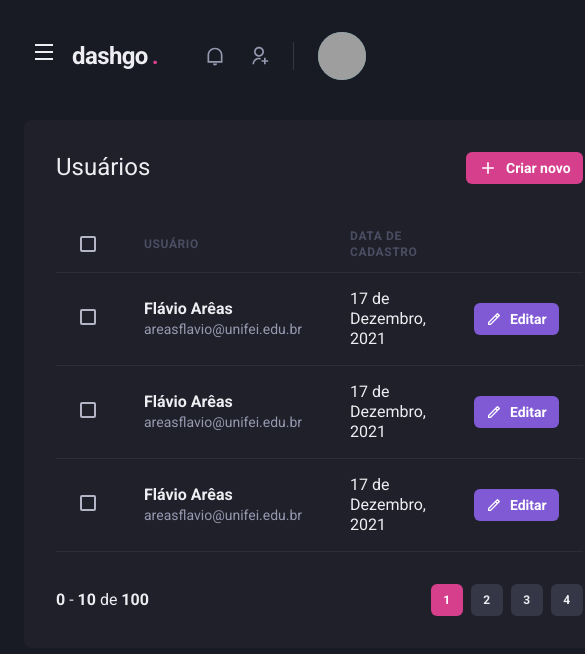
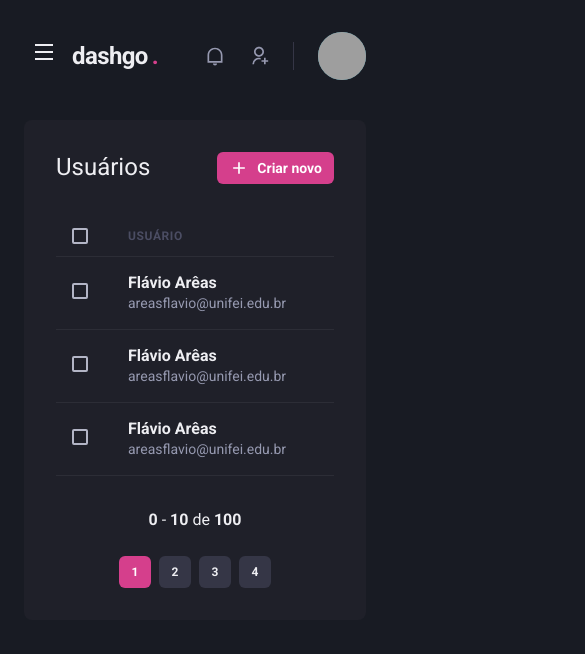
Before and after one commit to areasflavio/dashgo, a Next.js app: page /users in a window 390 px wide. Shown: the top 654 px of the page, 585 px wide, since content can reach past the window. Built offline with nearby package versions, Linux system fonts and the light colour scheme; grey boxes are pictures that could not be loaded.

Commit message:
style: change pages to responsive

```diff
--- a/src/components/Pagination/index.tsx
+++ b/src/components/Pagination/index.tsx
@@ -5,7 +5,7 @@
   return (
     <Stack
       spacing="6"
-      direction="row"
+      direction={['column', 'row']}
       mt="8"
       justify="space-between"
       align="center"
--- a/src/pages/dashboard.tsx
+++ b/src/pages/dashboard.tsx
@@ -63,14 +63,14 @@
           minChildWidth="320px"
           alignSelf="flex-start"
         >
-          <Box p="8" bg="gray.800" borderRadius={8} pb="4">
+          <Box p={['6', '8']} bg="gray.800" borderRadius={8} pb="4">
             <Text fontSize="lg" mb="4">
               Inscritos da semana
             </Text>
             <Chart type="area" height={160} options={options} series={series} />
           </Box>
           <Box
-            p="8"
+            p={['6', '8']}
             bg="gray.800"
             borderRadius={8}
             // pb='4'
--- a/src/pages/users/create.tsx
+++ b/src/pages/users/create.tsx
@@ -21,7 +21,7 @@
       <Flex w="100%" my="6" maxW={1480} mx="auto" px="6">
         <Sidebar />
 
-        <Box flex="1" borderRadius={8} bg="gray.800" p="8">
+        <Box flex="1" borderRadius={8} bg="gray.800" p={['6', '8']}>
           <Heading size="lg" fontWeight="normal">
             Criar usuário
           </Heading>
@@ -29,7 +29,7 @@
           <Divider my="6" borderColor="gray.700" />
 
           <VStack spacing="8">
-            <SimpleGrid minChildWidth="240px" spacing="8" w="100%">
+            <SimpleGrid minChildWidth="240px" spacing={['6', '8']} w="100%">
               <Input name="name" label="Nome completo" />
               <Input name="email" label="e-mail" type="email" />
             </SimpleGrid>
--- a/src/pages/users/index.tsx
+++ b/src/pages/users/index.tsx
@@ -12,6 +12,7 @@
   Th,
   Thead,
   Tr,
+  useBreakpointValue,
 } from '@chakra-ui/react';
 import { RiAddLine, RiPencilLine } from 'react-icons/ri';
 
@@ -20,6 +21,11 @@
 import { Sidebar } from '../../components/Sidebar';
 
 export default function UserList(): JSX.Element {
+  const isWideVersion = useBreakpointValue({
+    base: false,
+    lg: true,
+  });
+
   return (
     <Box>
       <Header />
@@ -47,17 +53,21 @@
           <Table colorScheme="whiteAlpha">
             <Thead>
               <Tr>
-                <Th px="6" color="gray.300" w="8">
+                <Th px={['4', '4', '6']} color="gray.300" w="8">
                   <Checkbox colorScheme="pink" />
                 </Th>
                 <Th>Usuário</Th>
+                {isWideVersion && (
+                  <>
                     <Th>Data de cadastro</Th>
                     <Th></Th>
+                  </>
+                )}
               </Tr>
             </Thead>
             <Tbody>
               <Tr>
-                <Td px="6">
+                <Td px={['4', '4', '6']}>
                   <Checkbox colorScheme="pink" />
                 </Td>
                 <Td>
@@ -68,6 +78,8 @@
                     </Text>
                   </Box>
                 </Td>
+                {isWideVersion && (
+                  <>
                     <Td>17 de Dezembro, 2021</Td>
                     <Td width="8">
                       <Button
@@ -80,9 +92,11 @@
                         Editar
                       </Button>
                     </Td>
+                  </>
+                )}
               </Tr>
               <Tr>
-                <Td px="6">
+                <Td px={['4', '4', '6']}>
                   <Checkbox colorScheme="pink" />
                 </Td>
                 <Td>
@@ -93,6 +107,8 @@
                     </Text>
                   </Box>
                 </Td>
+                {isWideVersion && (
+                  <>
                     <Td>17 de Dezembro, 2021</Td>
                     <Td width="8">
                       <Button
@@ -105,9 +121,11 @@
                         Editar
                       </Button>
                     </Td>
+                  </>
+                )}
               </Tr>
               <Tr>
-                <Td px="6">
+                <Td px={['4', '4', '6']}>
                   <Checkbox colorScheme="pink" />
                 </Td>
                 <Td>
@@ -118,6 +136,8 @@
                     </Text>
                   </Box>
                 </Td>
+                {isWideVersion && (
+                  <>
                     <Td>17 de Dezembro, 2021</Td>
                     <Td width="8">
                       <Button
@@ -130,6 +150,8 @@
                         Editar
                       </Button>
                     </Td>
+                  </>
+                )}
               </Tr>
             </Tbody>
           </Table>
```
Lines whose indentation alone changed are shown as unchanged.
